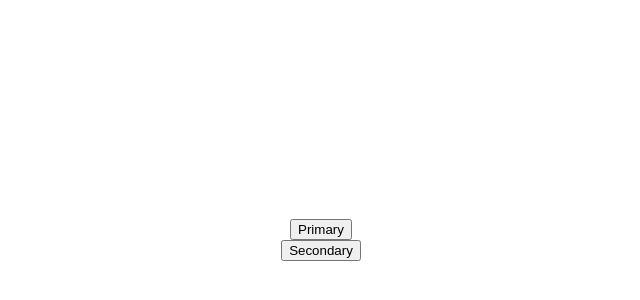
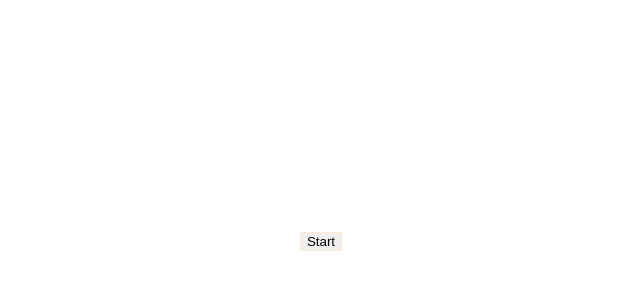
Before and after one commit to M-Sieger/Momentum, a Next.js app: page / in a window 1280 px wide. Shown: the part 160-460 px from the top of the page, without its empty margins (319-959 px from the left). Built offline with nearby package versions, Linux system fonts and the light colour scheme.

Commit message:
✨ Add StartButton Component

```diff
--- a/components/button/Button.module.css
+++ /dev/null
@@ -1,8 +0,0 @@
-.btn {
-  border-radius: 10px;
-}
-
-.primary {
-  color: antiquewhite;
-  background: black;
-}
--- a/components/button/Button.tsx
+++ /dev/null
@@ -1,16 +0,0 @@
-import "./Button.module.css";
-
-export type ButtonProps = {
-  primary: boolean;
-  label: string;
-};
-
-function Button({ primary, label, ...props }: ButtonProps) {
-  return (
-    <button className={`btn ${primary ? "primary" : ""}`} {...props}>
-      {label}
-    </button>
-  );
-}
-
-export default Button;
--- /dev/null
+++ b/components/button/StartButton.module.css
@@ -0,0 +1,4 @@
+.start {
+  color: black;
+  border: blanchedalmond 1px solid;
+}
--- /dev/null
+++ b/components/button/StartButton.tsx
@@ -0,0 +1,16 @@
+import styles from "./StartButton.module.css";
+
+function StartButton() {
+  function handleClick(e: { preventDefault: () => void }) {
+    e.preventDefault();
+  }
+
+  return (
+    <a href="#" onClick={handleClick}>
+      <button className={styles.start}>
+        <div className={styles.text}>Start</div>
+      </button>
+    </a>
+  );
+}
+export default StartButton;
--- a/pages/index.tsx
+++ b/pages/index.tsx
@@ -1,18 +1,17 @@
 import Head from "next/head";
 import styles from "../styles/Home.module.css";
-import Button from "../components/button/Button";
+import StartButton from "../components/button/StartButton";
 
 export default function Home() {
   return (
     <div className={styles.container}>
       <Head>
-        <title>Create Next App</title>
+        <title>Momentum</title>
         <link rel="icon" href="/favicon.ico" />
       </Head>
 
       <main className={styles.main}>
-        <Button primary label="Primary" />
-        <Button primary={false} label="Secondary" />
+        <StartButton />
       </main>
     </div>
   );
```
Also changed, not shown: 2 other files (tests, documents, lock files or other folders).
